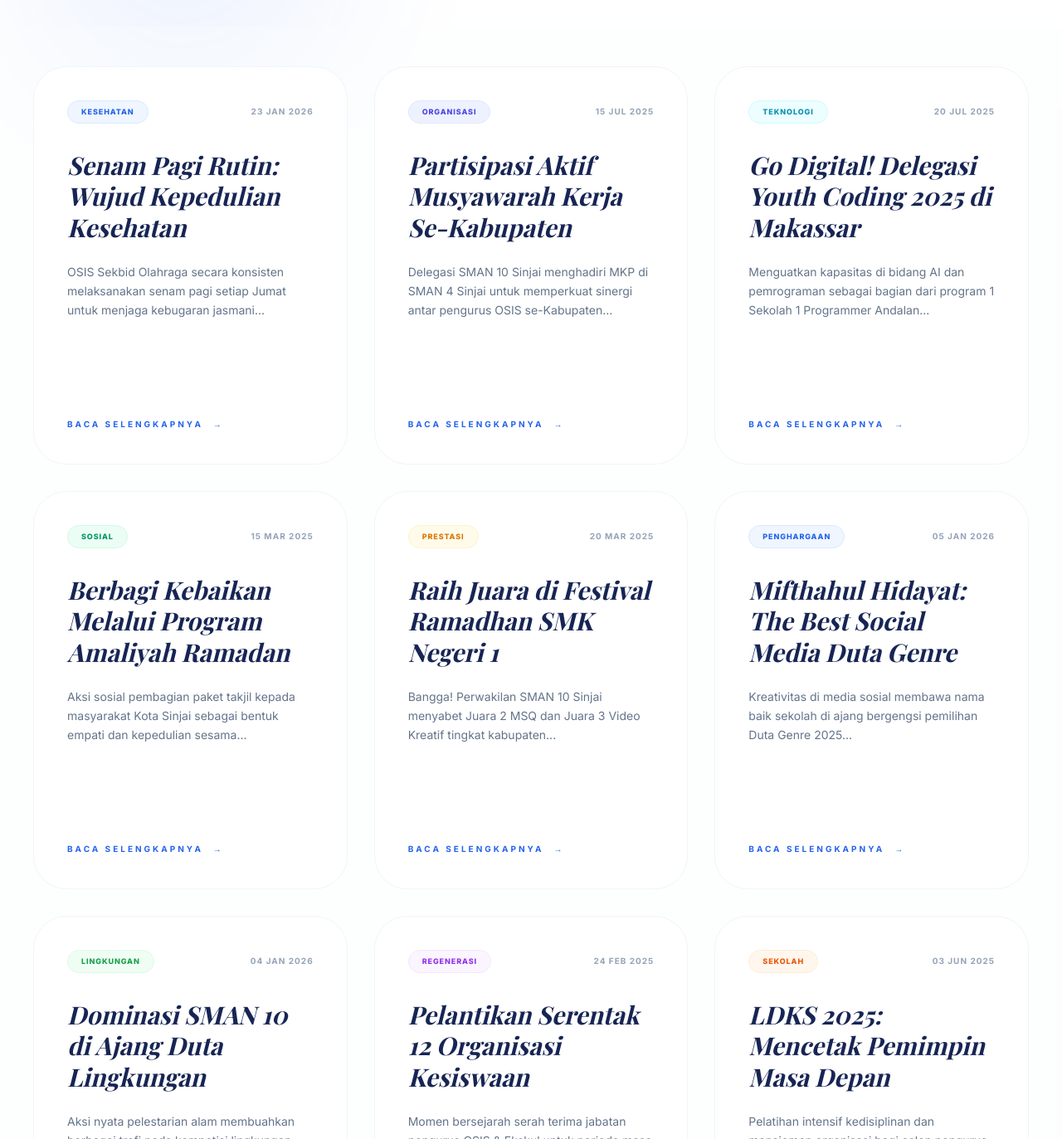
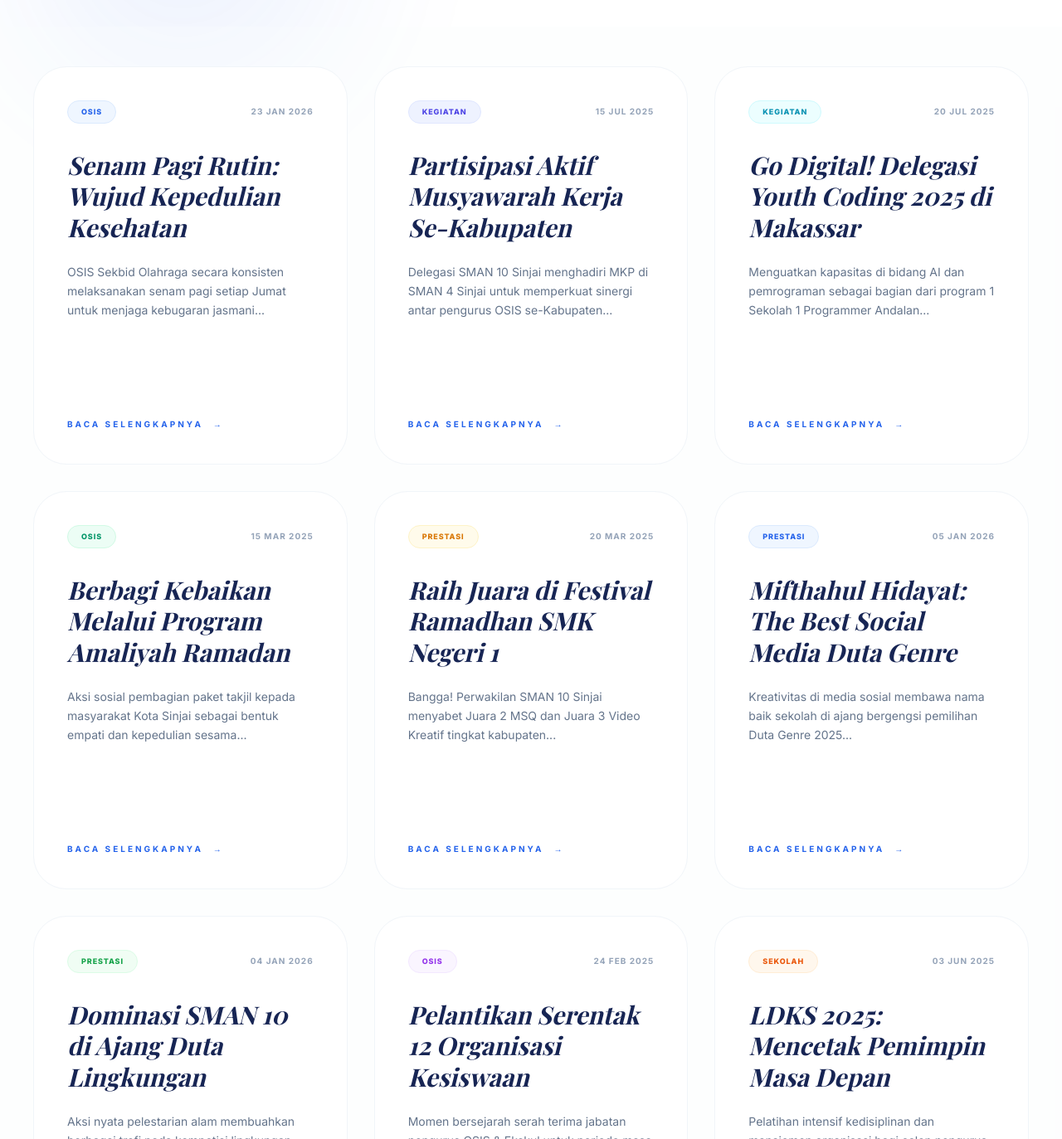
Before and after one commit to mifthahdyt/fix-web, a plain HTML site: page artikel osis.html in a window 1280 px wide. Shown: the part 380-1753 px from the top of the page at 83% size. Drawn offline with nearby package versions, Linux system fonts and the light colour scheme; a web font is replaced by a local one.

Commit message:
artikel osis.html

```diff
--- a/artikel osis.html
+++ b/artikel osis.html
@@ -73,7 +73,7 @@
                 <div class="article-card p-10 rounded-[2.5rem]">
                     <div>
                         <div class="flex items-center justify-between mb-8">
-                            <span class="px-4 py-1.5 bg-blue-50 text-blue-600 font-black text-[9px] uppercase tracking-widest rounded-full border border-blue-100">Kesehatan</span>
+                            <span class="px-4 py-1.5 bg-blue-50 text-blue-600 font-black text-[9px] uppercase tracking-widest rounded-full border border-blue-100">OSIS</span>
                             <span class="text-[10px] text-slate-400 font-bold uppercase tracking-widest">23 Jan 2026</span>
                         </div>
                         <h3 class="font-serif-custom text-3xl text-blue-950 leading-tight italic mb-6">Senam Pagi Rutin: Wujud Kepedulian Kesehatan</h3>
@@ -87,7 +87,7 @@
                 <div class="article-card p-10 rounded-[2.5rem]">
                     <div>
                         <div class="flex items-center justify-between mb-8">
-                            <span class="px-4 py-1.5 bg-indigo-50 text-indigo-600 font-black text-[9px] uppercase tracking-widest rounded-full border border-indigo-100">Organisasi</span>
+                            <span class="px-4 py-1.5 bg-indigo-50 text-indigo-600 font-black text-[9px] uppercase tracking-widest rounded-full border border-indigo-100">Kegiatan</span>
                             <span class="text-[10px] text-slate-400 font-bold uppercase tracking-widest">15 Jul 2025</span>
                         </div>
                         <h3 class="font-serif-custom text-3xl text-blue-950 leading-tight italic mb-6">Partisipasi Aktif Musyawarah Kerja Se-Kabupaten</h3>
@@ -101,7 +101,7 @@
                 <div class="article-card p-10 rounded-[2.5rem]">
                     <div>
                         <div class="flex items-center justify-between mb-8">
-                            <span class="px-4 py-1.5 bg-cyan-50 text-cyan-600 font-black text-[9px] uppercase tracking-widest rounded-full border border-cyan-100">Teknologi</span>
+                            <span class="px-4 py-1.5 bg-cyan-50 text-cyan-600 font-black text-[9px] uppercase tracking-widest rounded-full border border-cyan-100">Kegiatan</span>
                             <span class="text-[10px] text-slate-400 font-bold uppercase tracking-widest">20 Jul 2025</span>
                         </div>
                         <h3 class="font-serif-custom text-3xl text-blue-950 leading-tight italic mb-6">Go Digital! Delegasi Youth Coding 2025 di Makassar</h3>
@@ -115,7 +115,7 @@
                 <div class="article-card p-10 rounded-[2.5rem]">
                     <div>
                         <div class="flex items-center justify-between mb-8">
-                            <span class="px-4 py-1.5 bg-emerald-50 text-emerald-600 font-black text-[9px] uppercase tracking-widest rounded-full border border-emerald-100">Sosial</span>
+                            <span class="px-4 py-1.5 bg-emerald-50 text-emerald-600 font-black text-[9px] uppercase tracking-widest rounded-full border border-emerald-100">OSIS</span>
                             <span class="text-[10px] text-slate-400 font-bold uppercase tracking-widest">15 Mar 2025</span>
                         </div>
                         <h3 class="font-serif-custom text-3xl text-blue-950 leading-tight italic mb-6">Berbagi Kebaikan Melalui Program Amaliyah Ramadan</h3>
@@ -143,7 +143,7 @@
                 <div class="article-card p-10 rounded-[2.5rem]">
                     <div>
                         <div class="flex items-center justify-between mb-8">
-                            <span class="px-4 py-1.5 bg-blue-50 text-blue-600 font-black text-[9px] uppercase tracking-widest rounded-full border border-blue-100">Penghargaan</span>
+                            <span class="px-4 py-1.5 bg-blue-50 text-blue-600 font-black text-[9px] uppercase tracking-widest rounded-full border border-blue-100">Prestasi</span>
                             <span class="text-[10px] text-slate-400 font-bold uppercase tracking-widest">05 Jan 2026</span>
                         </div>
                         <h3 class="font-serif-custom text-3xl text-blue-950 leading-tight italic mb-6">Mifthahul Hidayat: The Best Social Media Duta Genre</h3>
@@ -157,7 +157,7 @@
                 <div class="article-card p-10 rounded-[2.5rem]">
                     <div>
                         <div class="flex items-center justify-between mb-8">
-                            <span class="px-4 py-1.5 bg-green-50 text-green-600 font-black text-[9px] uppercase tracking-widest rounded-full border border-green-100">Lingkungan</span>
+                            <span class="px-4 py-1.5 bg-green-50 text-green-600 font-black text-[9px] uppercase tracking-widest rounded-full border border-green-100">Prestasi</span>
                             <span class="text-[10px] text-slate-400 font-bold uppercase tracking-widest">04 Jan 2026</span>
                         </div>
                         <h3 class="font-serif-custom text-3xl text-blue-950 leading-tight italic mb-6">Dominasi SMAN 10 di Ajang Duta Lingkungan</h3>
@@ -171,7 +171,7 @@
                 <div class="article-card p-10 rounded-[2.5rem]">
                     <div>
                         <div class="flex items-center justify-between mb-8">
-                            <span class="px-4 py-1.5 bg-purple-50 text-purple-600 font-black text-[9px] uppercase tracking-widest rounded-full border border-purple-100">Regenerasi</span>
+                            <span class="px-4 py-1.5 bg-purple-50 text-purple-600 font-black text-[9px] uppercase tracking-widest rounded-full border border-purple-100">OSIS</span>
                             <span class="text-[10px] text-slate-400 font-bold uppercase tracking-widest">24 Feb 2025</span>
                         </div>
                         <h3 class="font-serif-custom text-3xl text-blue-950 leading-tight italic mb-6">Pelantikan Serentak 12 Organisasi Kesiswaan</h3>
```
